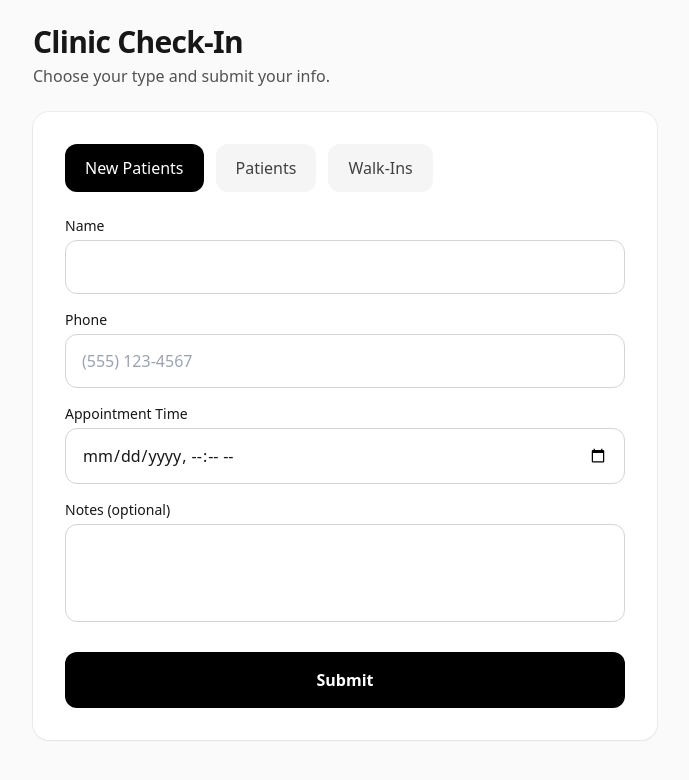
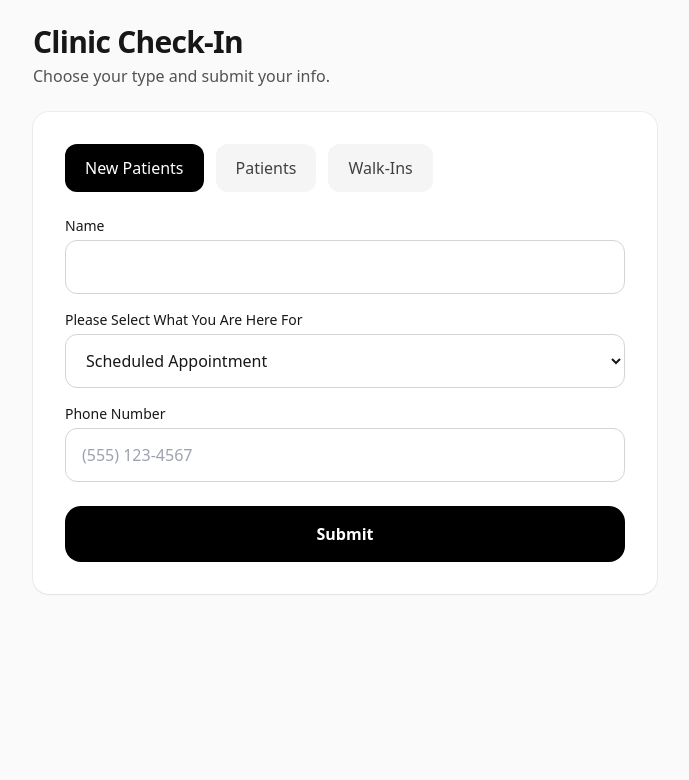
Before and after one commit to JeremyPetty/stackblitz-starters-12x7xrzj, a Next.js app: page /checkin in a window 1280 px wide. Shown: the top 780 px of the page, without its empty margins (295-984 px from the left). Built offline with nearby package versions, Linux system fonts and the light colour scheme.

Commit message:
Enhance CheckInForm with reason selection

```diff
--- a/src/components/UI/CheckInForm.tsx
+++ b/src/components/UI/CheckInForm.tsx
@@ -2,10 +2,11 @@
 
 import { useEffect, useRef, useState } from 'react';
 import { useRouter, useSearchParams } from 'next/navigation';
-import { CheckInSchema, type CheckInData } from '@/lib/validation';
+import { CheckInSchema, type CheckInData, ReasonEnum } from '@/lib/validation';
 import { GAS_PUBLIC_URL } from '@/lib/config';
 
 type Kind = 'new' | 'existing' | 'walkin';
+type Reason = typeof ReasonEnum['_type'];
 
 const tabs: { key: Kind; label: string }[] = [
   { key: 'new', label: 'New Patients' },
@@ -13,7 +14,7 @@ const tabs: { key: Kind; label: string }[] = [
   { key: 'walkin', label: 'Walk-Ins' },
 ];
 
-/** Fire-and-forget POST to Google Apps Script using a hidden iframe + form (avoids CSP/CORB). */
+/** Fire-and-forget POST to Google Apps Script using a hidden iframe + form (avoids CSP/CORB during dev). */
 function postToGasViaIframe(url: string, data: Record<string, string>) {
   return new Promise<void>((resolve) => {
     let sink = document.getElementById('gas-sink') as HTMLIFrameElement | null;
@@ -43,7 +44,7 @@ function postToGasViaIframe(url: string, data: Record<string, string>) {
     document.body.appendChild(form);
     form.submit();
     document.body.removeChild(form);
-    resolve(); // fire-and-forget; GAS processes server-side
+    resolve();
   });
 }
 
@@ -52,6 +53,7 @@ export default function CheckInForm() {
   const router = useRouter();
 
   const [kind, setKind] = useState<Kind>('new');
+  const [reason, setReason] = useState<Reason>('scheduled');
   const [status, setStatus] = useState<'idle' | 'submitting' | 'success' | 'error'>('idle');
   const [errors, setErrors] = useState<Record<string, string>>({});
   const formRef = useRef<HTMLFormElement>(null);
@@ -70,18 +72,19 @@ export default function CheckInForm() {
     const fd = new FormData(e.currentTarget);
     const payload: CheckInData = {
       kind,
+      reason,
       name: String(fd.get('name') || '').trim(),
       phone: String(fd.get('phone') || '').trim(),
-      apptTime: String(fd.get('apptTime') || '').trim(),
-      notes: String(fd.get('notes') || ''),
+      otherReason: String(fd.get('otherReason') || ''),
+      productName: String(fd.get('productName') || ''),
       company: String(fd.get('company') || ''), // honeypot
     };
 
     const parsed = CheckInSchema.safeParse(payload);
     if (!parsed.success) {
       const formatted: Record<string, string> = {};
-      const fieldErrors = parsed.error.flatten()
-        .fieldErrors as Partial<Record<keyof CheckInData, string[]>>;
+      const fieldErrors = parsed.error
+        .flatten().fieldErrors as Partial<Record<keyof CheckInData, string[]>>;
       for (const [key, msgs] of Object.entries(fieldErrors)) {
         if (msgs && msgs[0]) formatted[key] = msgs[0];
       }
@@ -90,7 +93,7 @@ export default function CheckInForm() {
       return;
     }
 
-    // 1) Try server route first (best for production/Vercel)
+    // 1) Try server route first (best for Vercel production)
     let sent = false;
     try {
       const res = await fetch('/api/checkin', {
@@ -103,15 +106,16 @@ export default function CheckInForm() {
       sent = false;
     }
 
-    // 2) Final fallback (StackBlitz-safe): hidden iframe form POST to Apps Script
+    // 2) Fallback (useful during StackBlitz dev): hidden iframe form POST to Apps Script
     if (!sent) {
       try {
         await postToGasViaIframe(GAS_PUBLIC_URL, {
           kind: parsed.data.kind,
+          reason: parsed.data.reason,
           name: parsed.data.name,
           phone: parsed.data.phone,
-          apptTime: parsed.data.apptTime,
-          notes: parsed.data.notes || '',
+          otherReason: parsed.data.otherReason || '',
+          productName: parsed.data.productName || '',
         });
         sent = true;
       } catch {
@@ -120,11 +124,9 @@ export default function CheckInForm() {
     }
 
     if (sent) {
-      // Clear form, show quick success, then redirect home
       formRef.current?.reset();
       setStatus('success');
-      // short delay so tap feels acknowledged; tweak/skip if you want instant redirect
-      router.push('/')
+      setTimeout(() => router.push('/'), 600); // quick success then return home
     } else {
       setStatus('error');
     }
@@ -132,7 +134,7 @@ export default function CheckInForm() {
 
   return (
     <div className="rounded-2xl bg-white p-6 md:p-8 shadow-sm ring-1 ring-black/5">
-      {/* Larger, tappable tab buttons on iPad */}
+      {/* Larger, tappable tab buttons (iPad) */}
       <div className="mb-6 flex flex-wrap gap-2 md:gap-3">
         {tabs.map((t) => (
           <button
@@ -156,6 +158,7 @@ export default function CheckInForm() {
         {/* Honeypot (hidden) */}
         <input type="text" name="company" className="hidden" tabIndex={-1} aria-hidden="true" />
 
+        {/* Name */}
         <div>
           <label className="mb-1 block text-sm font-medium" htmlFor="name">Name</label>
           <input
@@ -168,8 +171,48 @@ export default function CheckInForm() {
           {errors.name && <p className="mt-1 text-sm text-red-600">{errors.name}</p>}
         </div>
 
+        {/* Reason select */}
         <div>
-          <label className="mb-1 block text-sm font-medium" htmlFor="phone">Phone</label>
+          <label className="mb-1 block text-sm font-medium" htmlFor="reason">
+            Please Select What You Are Here For
+          </label>
+          <select
+            id="reason"
+            name="reason"
+            value={reason}
+            onChange={(e) => setReason(e.target.value as Reason)}
+            className="w-full rounded-xl border border-neutral-300 px-4 py-3 md:py-3.5 text-base bg-white
+                       focus:outline-none focus:ring-2 focus:ring-black"
+          >
+            <option value="scheduled">Scheduled Appointment</option>
+            <option value="general">General Question</option>
+            <option value="membership">Question on Membership</option>
+            <option value="pharma">Pharmaceutical Representative</option>
+            <option value="other">Other</option>
+          </select>
+          {errors.reason && <p className="mt-1 text-sm text-red-600">{errors.reason}</p>}
+        </div>
+
+        {/* Conditional: Other (fill in) */}
+        {reason === 'other' && (
+          <div>
+            <label className="mb-1 block text-sm font-medium" htmlFor="otherReason">
+              Please describe (Other)
+            </label>
+            <input
+              id="otherReason"
+              name="otherReason"
+              className="w-full rounded-xl border border-neutral-300 px-4 py-3 text-base
+                         focus:outline-none focus:ring-2 focus:ring-black"
+              placeholder="Tell us briefly why you’re here"
+            />
+            {errors.otherReason && <p className="mt-1 text-sm text-red-600">{errors.otherReason}</p>}
+          </div>
+        )}
+
+        {/* Phone */}
+        <div>
+          <label className="mb-1 block text-sm font-medium" htmlFor="phone">Phone Number</label>
           <input
             id="phone"
             name="phone"
@@ -182,34 +225,28 @@ export default function CheckInForm() {
           {errors.phone && <p className="mt-1 text-sm text-red-600">{errors.phone}</p>}
         </div>
 
-        <div>
-          <label className="mb-1 block text-sm font-medium" htmlFor="apptTime">Appointment Time</label>
-          <input
-            id="apptTime"
-            type="datetime-local"
-            name="apptTime"
-            className="w-full rounded-xl border border-neutral-300 px-4 py-3 md:py-3.5 text-base
-                       focus:outline-none focus:ring-2 focus:ring-black"
-            required
-          />
-          {errors.apptTime && <p className="mt-1 text-sm text-red-600">{errors.apptTime}</p>}
-        </div>
+        {/* Conditional: Pharma product name */}
+        {reason === 'pharma' && (
+          <div>
+            <label className="mb-1 block text-sm font-medium" htmlFor="productName">
+              Pharmaceutical Representatives Only — Product You Are Representing
+            </label>
+            <input
+              id="productName"
+              name="productName"
+              className="w-full rounded-xl border border-neutral-300 px-4 py-3 text-base
+                         focus:outline-none focus:ring-2 focus:ring-black"
+              placeholder="e.g., Amoxicillin 500mg"
+            />
+            {errors.productName && <p className="mt-1 text-sm text-red-600">{errors.productName}</p>}
+          </div>
+        )}
 
-        <div>
-          <label className="mb-1 block text-sm font-medium" htmlFor="notes">Notes (optional)</label>
-          <textarea
-            id="notes"
-            name="notes"
-            rows={3}
-            className="w-full resize-none rounded-xl border border-neutral-300 px-4 py-3 text-base
-                       focus:outline-none focus:ring-2 focus:ring-black"
-          />
-        </div>
-
+        {/* Submit */}
         <div className="pt-2">
           <button
             type="submit"
-            className="w-full rounded-xl bg-black px-5 py-3.5 md:py-4 text-base font-semibold text-white
+            className="w-full rounded-2xl bg-black px-5 py-3.5 md:py-4 text-base font-semibold text-white
                        hover:bg-neutral-800 focus:outline-none focus:ring-2 focus:ring-black disabled:opacity-50"
             disabled={status === 'submitting'}
           >
```
